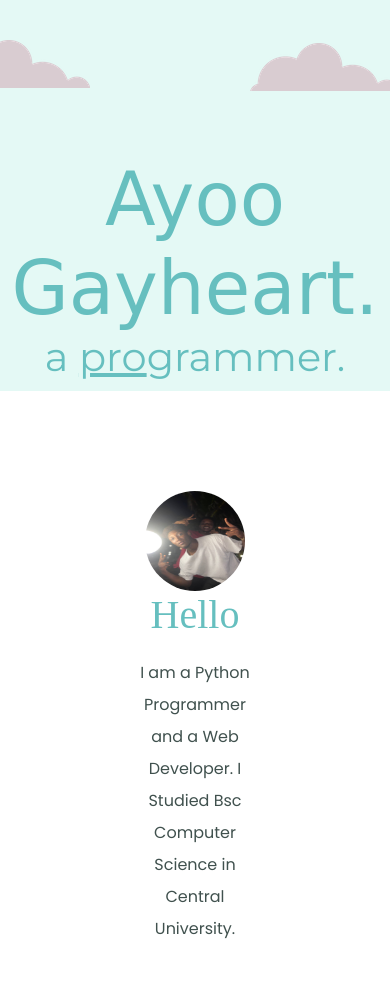
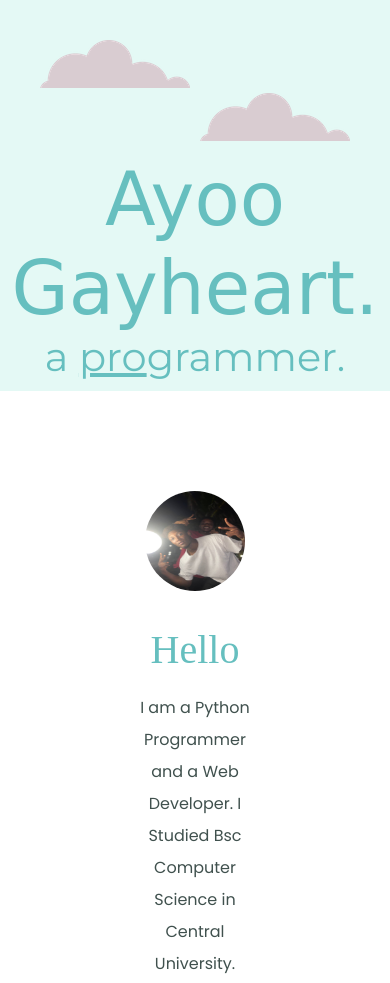
Before and after one commit to Gayheart2506/My-Portfolio-website, a plain HTML site: page index.html in a window 390 px wide. Shown: the top 983 px of the page. Drawn offline with nearby package versions, Linux system fonts and the light colour scheme; a web font is replaced by a local one.

Commit message:
made some changes to the css to help adjust with the responsive changes and the bootstrap framework added

```diff
--- a/style.css
+++ b/style.css
@@ -18,7 +18,18 @@ body {
     font-size: 2.5rem;
     font-weight: normal;
     padding-bottom: 10px;
+
   }
+
+  .hello{
+    color: #66BFBF;
+    font-family: 'Montserrat', sans-serif;
+    font-size: 2.5rem;
+    font-weight: normal;
+    padding-bottom: 10px;
+    margin-top: 35px;
+  }
+
 
   h3 {
     color: #11999E;
@@ -99,14 +110,14 @@ body {
 
   .top-cloud {
     position: absolute;
-    right: 300px;
+    right: 200px;
     top: 40px;
   }
 
   .bottom-cloud {
     position: absolute;
-    left: 250px;
-    bottom: 300px;
+    left: 200px;
+    bottom: 250px;
   }
 
   .code-img {
```
